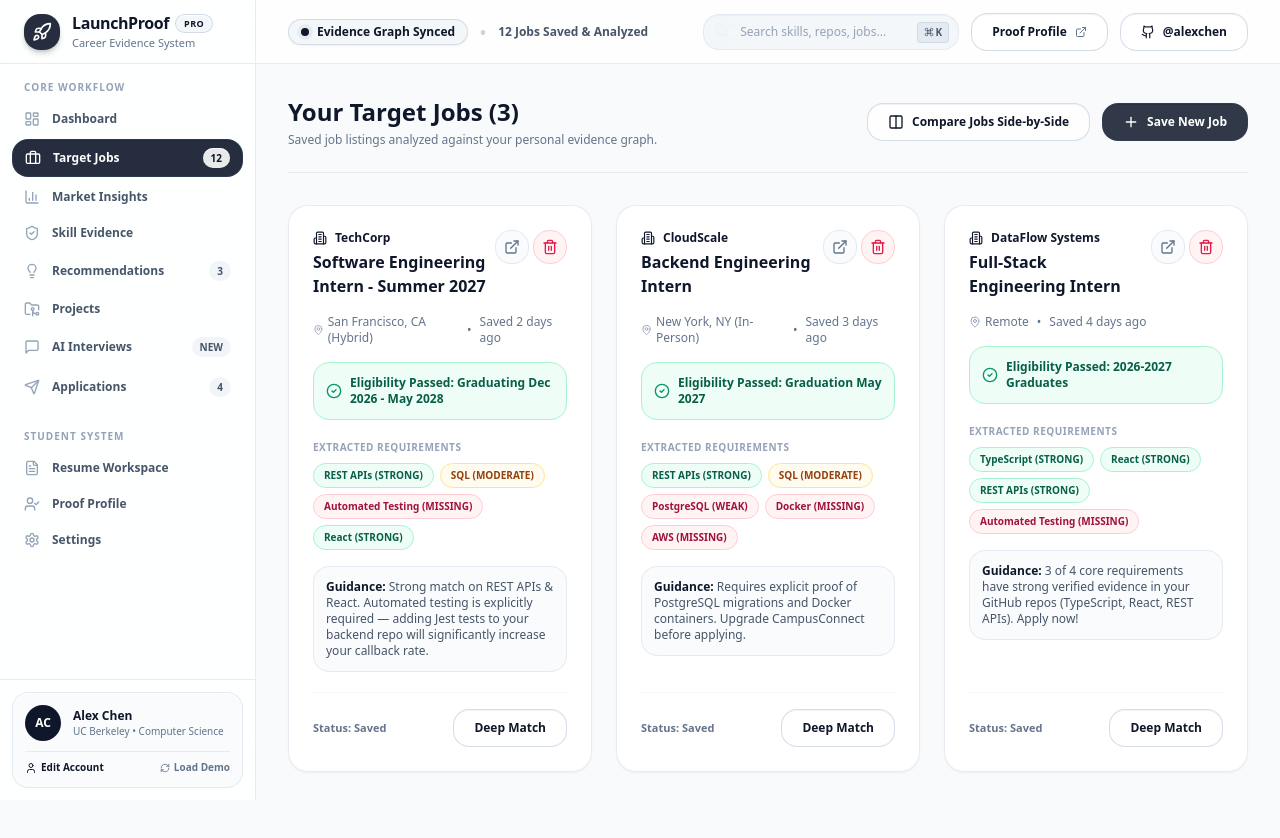
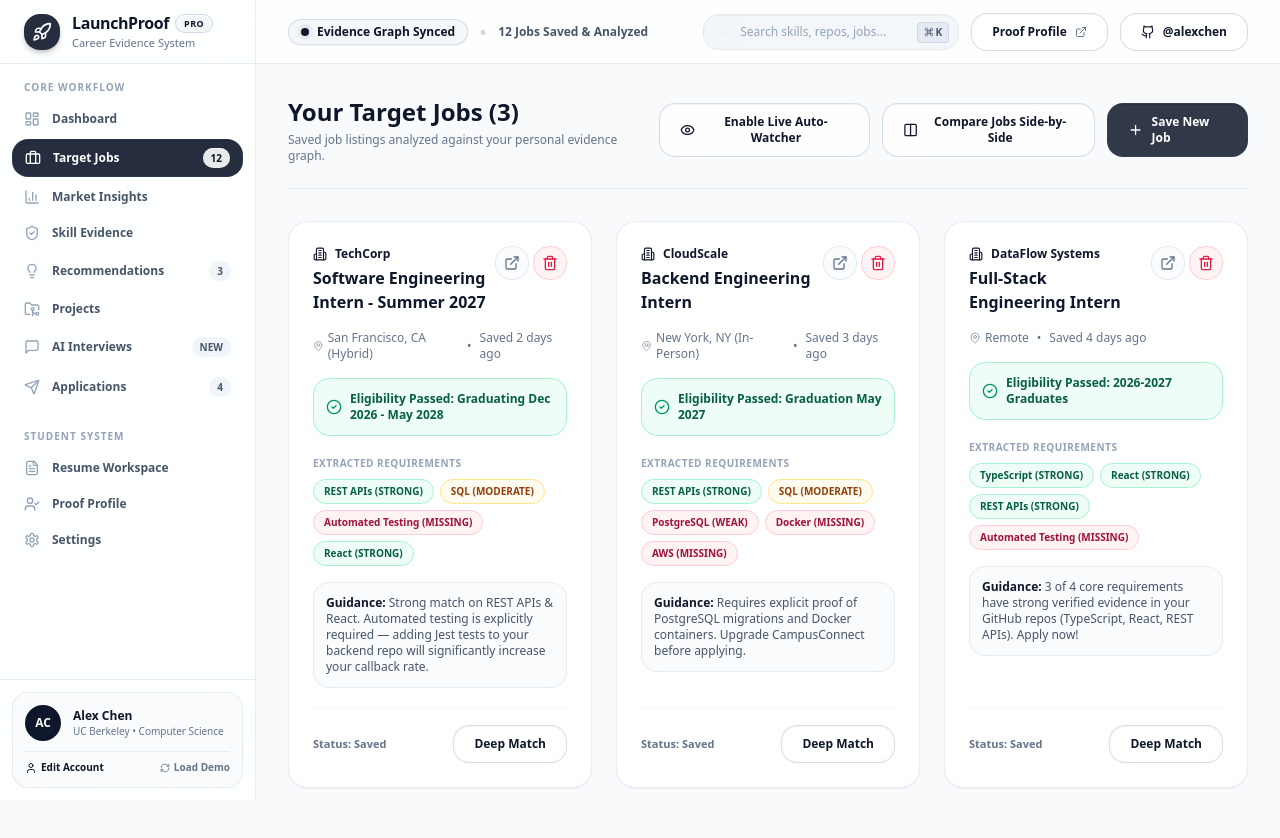
Before and after one commit to Zura16/LaunchProof, a Next.js app: page /jobs in a window 1280 px wide. Shown: the top 838 px of the page. Built offline with nearby package versions, Linux system fonts and the light colour scheme.

Commit message:
feat(jobs): add Live Auto-Watcher toggle and instant job fetching engine

```diff
--- a/app/(dashboard)/jobs/page.tsx
+++ b/app/(dashboard)/jobs/page.tsx
@@ -3,13 +3,16 @@
 import { useState, useEffect } from 'react'
 import { loadAppState, saveAppState } from '@/lib/store/app-store'
 import { SavedJobData } from '@/lib/services/seed-data.service'
+import { fetchLiveWatchedJobs } from '@/lib/services/job-watcher.service'
 import Link from 'next/link'
-import { Plus, ExternalLink, CheckCircle2, MapPin, Building2, Trash2, Briefcase, Sparkles, X, Target, ArrowRight, Columns } from 'lucide-react'
+import { Plus, ExternalLink, CheckCircle2, MapPin, Building2, Trash2, Briefcase, Sparkles, X, Target, ArrowRight, Columns, Eye, RefreshCw } from 'lucide-react'
 
 export default function JobsPage() {
   const [jobs, setJobs] = useState<SavedJobData[]>([])
   const [selectedMatchJob, setSelectedMatchJob] = useState<SavedJobData | null>(null)
   const [showComparison, setShowComparison] = useState(false)
+  const [isLiveWatching, setIsLiveWatching] = useState(false)
+  const [liveWatchMessage, setLiveWatchMessage] = useState<string | null>(null)
 
   useEffect(() => {
     const state = loadAppState()
@@ -23,17 +26,66 @@ export default function JobsPage() {
     saveAppState({ ...currentState, savedJobs: updated })
   }
 
+  const handleToggleLiveWatch = () => {
+    if (isLiveWatching) {
+      setIsLiveWatching(false)
+      setLiveWatchMessage(null)
+      return
+    }
+
+    setIsLiveWatching(true)
+    setLiveWatchMessage('Scanning OpenAI, Anthropic, Stripe & Meta career portals...')
+
+    setTimeout(() => {
+      const liveJobs = fetchLiveWatchedJobs()
+      const state = loadAppState()
+      const updated = [...liveJobs, ...(state.savedJobs || [])]
+      setJobs(updated)
+      saveAppState({ ...state, savedJobs: updated })
+      setLiveWatchMessage('Live Watcher active! Auto-fetched 2 new high-match job postings.')
+    }, 1200)
+  }
+
   return (
     <div className="space-y-8 pb-12">
       <div className="flex flex-col gap-4 md:flex-row md:items-center md:justify-between border-b border-slate-200/80 pb-6">
         <div>
-          <h1 className="text-2xl font-black text-slate-900">Your Target Jobs ({jobs.length})</h1>
+          <h1 className="text-2xl font-black text-slate-900 flex items-center gap-2">
+            <span>Your Target Jobs ({jobs.length})</span>
+            {isLiveWatching && (
+              <span className="inline-flex items-center gap-1 rounded-full bg-emerald-50 px-2.5 py-0.5 text-[10px] font-bold text-emerald-800 border border-emerald-200 animate-pulse">
+                <span className="h-1.5 w-1.5 rounded-full bg-emerald-600" />
+                Live Auto-Watcher Active
+              </span>
+            )}
+          </h1>
           <p className="text-xs text-slate-500 font-medium mt-1">
             Saved job listings analyzed against your personal evidence graph.
           </p>
         </div>
 
         <div className="flex items-center gap-3">
+          <button
+            onClick={handleToggleLiveWatch}
+            className={`py-2.5 px-4 text-xs font-bold rounded-xl border transition-all ${
+              isLiveWatching
+                ? 'bg-emerald-600 text-white border-emerald-500 shadow-md'
+                : 'glass-btn-secondary text-slate-900'
+            }`}
+          >
+            {isLiveWatching ? (
+              <div className="flex items-center gap-2">
+                <RefreshCw className="h-4 w-4 animate-spin text-white" />
+                <span>Watching Live Postings</span>
+              </div>
+            ) : (
+              <div className="flex items-center gap-2">
+                <Eye className="h-4 w-4 text-slate-900" />
+                <span>Enable Live Auto-Watcher</span>
+              </div>
+            )}
+          </button>
+
           {jobs.length >= 2 && (
             <button
               onClick={() => setShowComparison(!showComparison)}
@@ -53,6 +105,16 @@ export default function JobsPage() {
           </Link>
         </div>
       </div>
+
+      {/* Live Watcher Banner Notification */}
+      {liveWatchMessage && (
+        <div className="rounded-2xl border border-emerald-200 bg-emerald-50/90 backdrop-blur-md p-4 flex items-center justify-between text-xs text-emerald-950 font-bold shadow-sm">
+          <div className="flex items-center gap-2">
+            <Sparkles className="h-4 w-4 text-emerald-600 shrink-0" />
+            <span>{liveWatchMessage}</span>
+          </div>
+        </div>
+      )}
 
       {/* Side-by-Side Comparison Matrix */}
       {showComparison && jobs.length >= 2 && (
```
